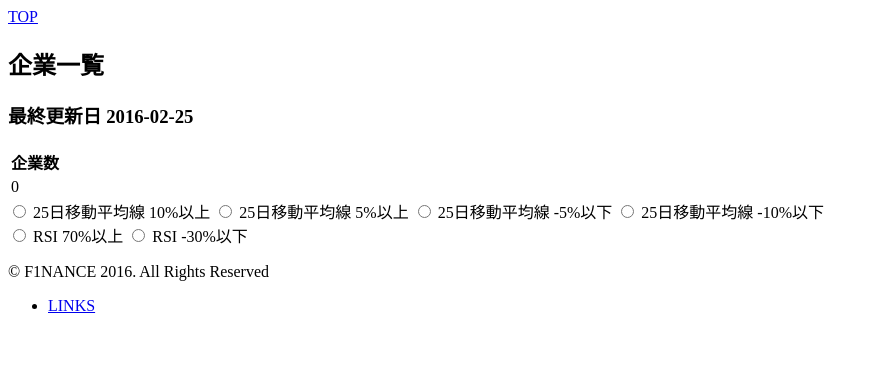
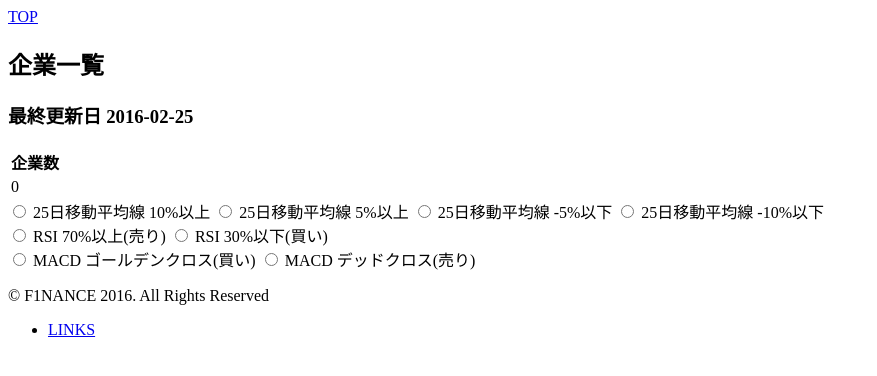
Before and after one commit to her0e1c1/pystock, a Flask app: page / in a window 1280 px wide. Shown: the top 376 px of the page, without its empty margins (0-877 px from the left). Run offline with Flask 2, Linux system fonts and the light colour scheme; data that the repository does not hold is empty; parts of the project's set-up code (start-up, migrations or seed data) failed here and were passed over.

Commit message:
show macd golden and dead cross

```diff
--- a/stock/server/main.py
+++ b/stock/server/main.py
@@ -10,7 +10,6 @@ app = Flask(__name__)
 
 
 @app.route("/", methods=["GET"])
-# @app.route("/company/", methods=["GET"])
 def index():
     try:
         v = int(request.args.get("ratio_closing_minus_rolling_mean_25"))
@@ -20,9 +19,15 @@ def index():
         v2 = int(request.args.get("closing_rsi_14"))
     except:
         v2 = None
+    try:
+        v3 = int(request.args.get("closing_macd_minus_signal"))
+    except:
+        v3 = None
+
     company_list = service.get_companies(
         ratio_closing_minus_rolling_mean_25=v,
         closing_rsi_14=v2,
+        closing_macd_minus_signal=v3,
     )
     return render_template('index.html', **{"company_list": company_list,
                                             "last_date": service.last_date()})
--- a/stock/server/templates/index.html
+++ b/stock/server/templates/index.html
@@ -29,12 +29,18 @@
     25日移動平均線 {{ label_number(v) }}
     {% endfor %}
     <br>
-    {% for v in [70, -30] %}
-    <input type="radio" name="closing_rsi_14" value="{{ v }}"
-           {% if v|string == request.args.get("closing_rsi_14") %}checked{% endif %}>
-    RSI {{ label_number(v) }}
-    {% endfor %}
-    <!-- <input type="submit" value="更新"> -->
+
+    <input type="radio" name="closing_rsi_14" value="70"  {% if request.args.get("closing_rsi_14") == "70" %}checked{% endif %}>
+    RSI 70%以上(売り)
+    <input type="radio" name="closing_rsi_14" value="-30" {% if request.args.get("closing_rsi_14") == "-30" %}checked{% endif %}>
+    RSI 30%以下(買い)
+    <br>
+
+    <input type="radio" name="closing_macd_minus_signal" value="1"  {% if request.args.get("closing_macd_minus_signal") == "1" %}checked{% endif %}>
+    MACD ゴールデンクロス(買い)
+    <input type="radio" name="closing_macd_minus_signal" value="-1" {% if request.args.get("closing_macd_minus_signal") == "-1" %}checked{% endif %}>
+    MACD デッドクロス(売り)
+
   </form>
   <ul>
     {% for c in company_list %}
--- a/stock/service/__init__.py
+++ b/stock/service/__init__.py
@@ -28,7 +28,8 @@ def scrape_and_store(min_id=1, max_id=None, start=None, end=None,
 
 
 def get_companies(ratio_closing_minus_rolling_mean_25=None,
-                  closing_rsi_14=None):
+                  closing_rsi_14=None,
+                  closing_macd_minus_signal=None):
     session = query.models.Session()
     q = query.Company.query(session)
 
@@ -50,6 +51,21 @@ def get_companies(ratio_closing_minus_rolling_mean_25=None,
         else:
             rsi *= -1
             q = q.filter(col < rsi)
+
+    if closing_macd_minus_signal is not None:
+        col_name1 = "closing_macd_minus_signal1_26_12_9"
+        col_name2 = "closing_macd_minus_signal2_26_12_9"
+        v = closing_macd_minus_signal
+        q = q.join(query.models.Company.search_field)
+        col1 = getattr(query.models.CompanySearchField, col_name1)
+        col2 = getattr(query.models.CompanySearchField, col_name2)
+        if v > 0:
+            q = q.filter(col1 >= 0)
+            q = q.filter(col2 <= 0)
+        else:
+            q = q.filter(col1 <= 0)
+            q = q.filter(col2 >= 0)
+
     return q.all()
 
 
@@ -79,8 +95,8 @@ def closing_rsi_14(period=14):
     with_session(f, "closing_rsi_14")
 
 
-def with_session(f, col_name):
-    session = query.models.Session()
+def with_session(f, col_name, session=None):
+    session = session or query.models.Session()
     for c in query.Company.query(session):
         df = make_data_frame(query.DayInfo.get(company_id=c.id, session=session))
         value = f(df)
```
